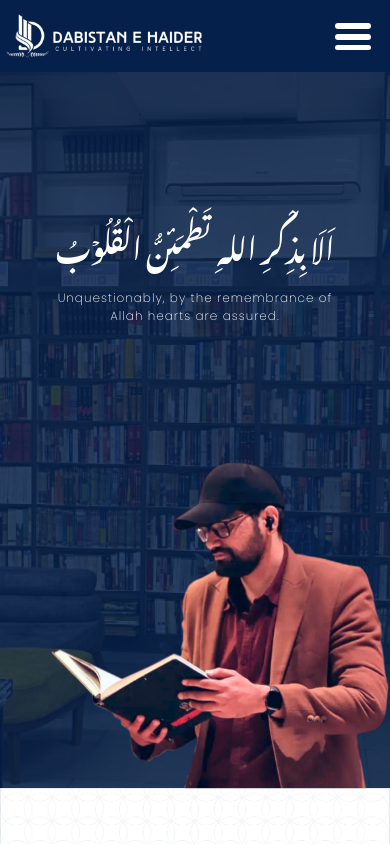
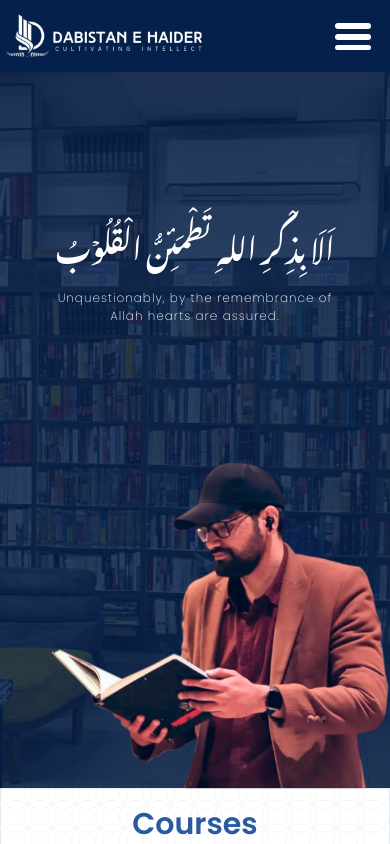
Before and after one commit to rabbab/dabistan-e-haider, a React (Vite) app in the folder Dastan-e-haider-frontend/: page / in a window 390 px wide. Shown: the top 844 px of the page. Built offline with nearby package versions, Linux system fonts and the light colour scheme; a web font is replaced by a local one.

Commit message:
responsiveness issues

```diff
--- a/Dastan-e-haider-frontend/src/components/Books/Books.scss
+++ b/Dastan-e-haider-frontend/src/components/Books/Books.scss
@@ -16,18 +16,16 @@
   margin-bottom: 2rem;
 
   h2 {
-    // font-size: 2rem;
     margin-bottom: 0.5rem;
+    margin-top: 1rem;
     color: #fff;
-    font-size: 50px;
-    padding-top: 2rem;
+    font-size: 40px;
     font-weight: 600;
-    line-height: 30px;
+    line-height: 20px;
     align-items: center;
   }
 
   p {
-    // font-size: 1.4rem;
     color: #fff;
     font-size: 22px;
     text-align: center;
@@ -66,8 +64,8 @@
     font-size: 30px;
 }
 .slick-dots li button:before {
-  font-size: 18px;
-  line-height: 4rem;
+  font-size: 14px;
+  line-height: 3rem;
   color: #fff;
 }
 .slick-slide {
@@ -79,8 +77,8 @@
 
     .book-image-wrapper {
       position: relative;
-      width: 350px; /* Adjust as needed */
-      height: 520px; /* Adjust as needed */
+      width: 310px; /* Adjust as needed */
+      height: 460px; /* Adjust as needed */
       perspective: 1000px; /* Enables 3D effect */
       cursor: pointer;
       padding: auto;
--- a/Dastan-e-haider-frontend/src/components/Courses/CourseSection.scss
+++ b/Dastan-e-haider-frontend/src/components/Courses/CourseSection.scss
@@ -14,12 +14,11 @@
 }
 
 .course-section-title {
-    font-size: 70px;
+    font-size: 55px;
     text-align: center;
     color: rgba(42, 88, 161, 1);
-    padding-top: 2rem;
-    font-weight: 700;
-    line-height: 66px;
+    font-weight: 600;
+    line-height: 46px;
     align-items: center;
 }
 
@@ -28,7 +27,6 @@
     font-size: 24px;
     text-align: center;
     font-weight: 400;
-    padding-top: 0.5rem;
 }
 
 .course-section-grid {
@@ -126,7 +124,7 @@
 
 .see-more-button {
     position: relative; /* Avoid absolute positioning */
-    margin: 1rem auto; /* Center the button horizontally */
+    margin: -1.5rem auto; /* Center the button horizontally */
     width: 180px;
     height: 60px;
     background: #05204B;
```
